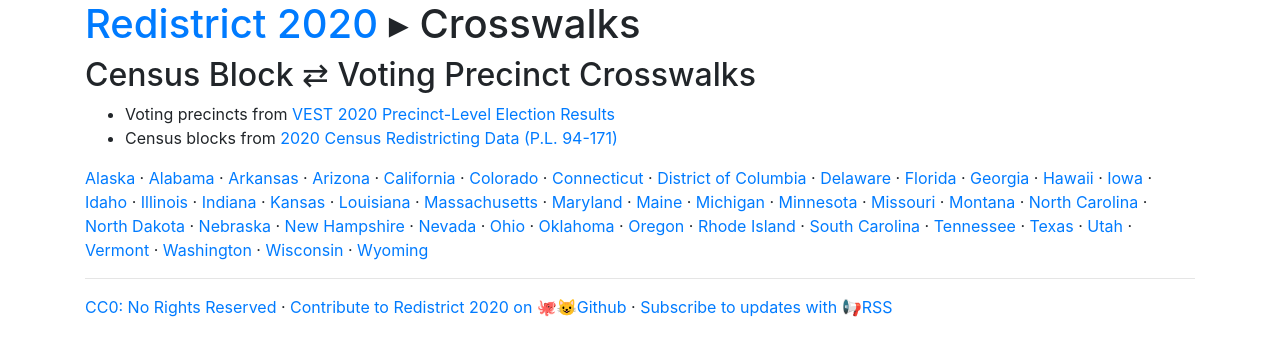
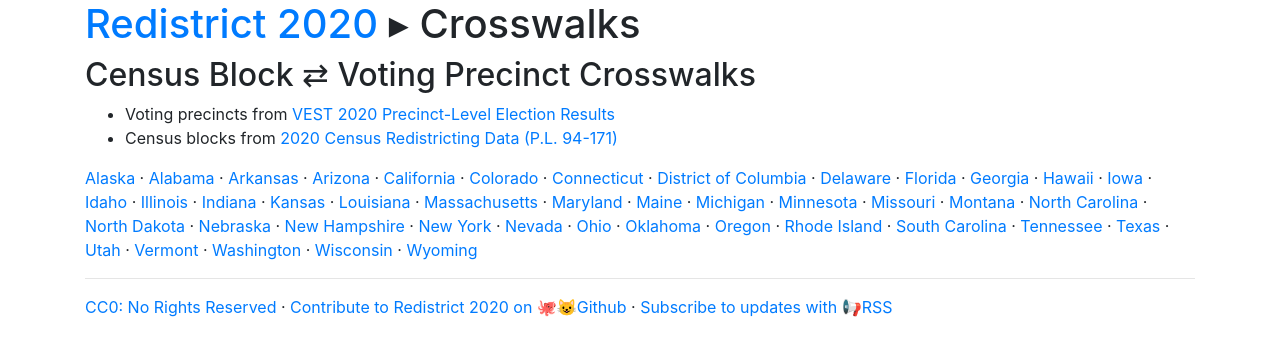
Before and after one commit to PlanScore/Redistrict2020, a Jekyll site: the page built from crosswalks.md, in a window 1280 px wide. Shown: the top 356 px of the page. Built offline with Jekyll 4.4.1, drawn with Linux system fonts in a browser that asks for light colours.

Commit message:
Added New York crosswalk file

```diff
--- a/crosswalks.md
+++ b/crosswalks.md
@@ -38,6 +38,7 @@ Census Block ⇄ Voting Precinct Crosswalks
 [North&nbsp;Dakota]({{ 'files/crosswalks/crosswalk-ND.zip' }}) ·
 [Nebraska]({{ 'files/crosswalks/crosswalk-NE.zip' }}) ·
 [New&nbsp;Hampshire]({{ 'files/crosswalks/crosswalk-NH.zip' }}) ·
+[New&nbsp;York]({{ 'files/crosswalks/crosswalk-NY.zip' }}) ·
 [Nevada]({{ 'files/crosswalks/crosswalk-NV.zip' }}) ·
 [Ohio]({{ 'files/crosswalks/crosswalk-OH.zip' }}) ·
 [Oklahoma]({{ 'files/crosswalks/crosswalk-OK.zip' }}) ·
```
Also changed, not shown: 1 other file.
